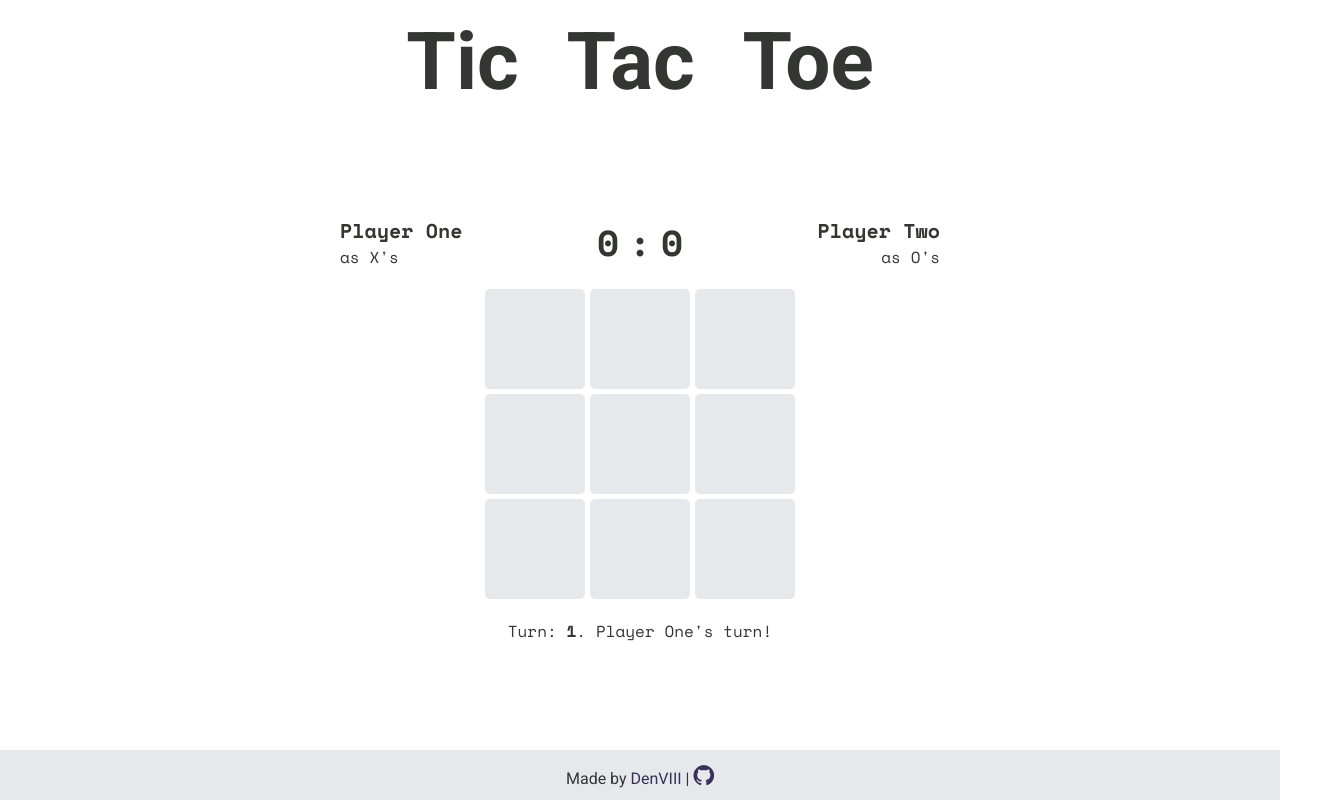
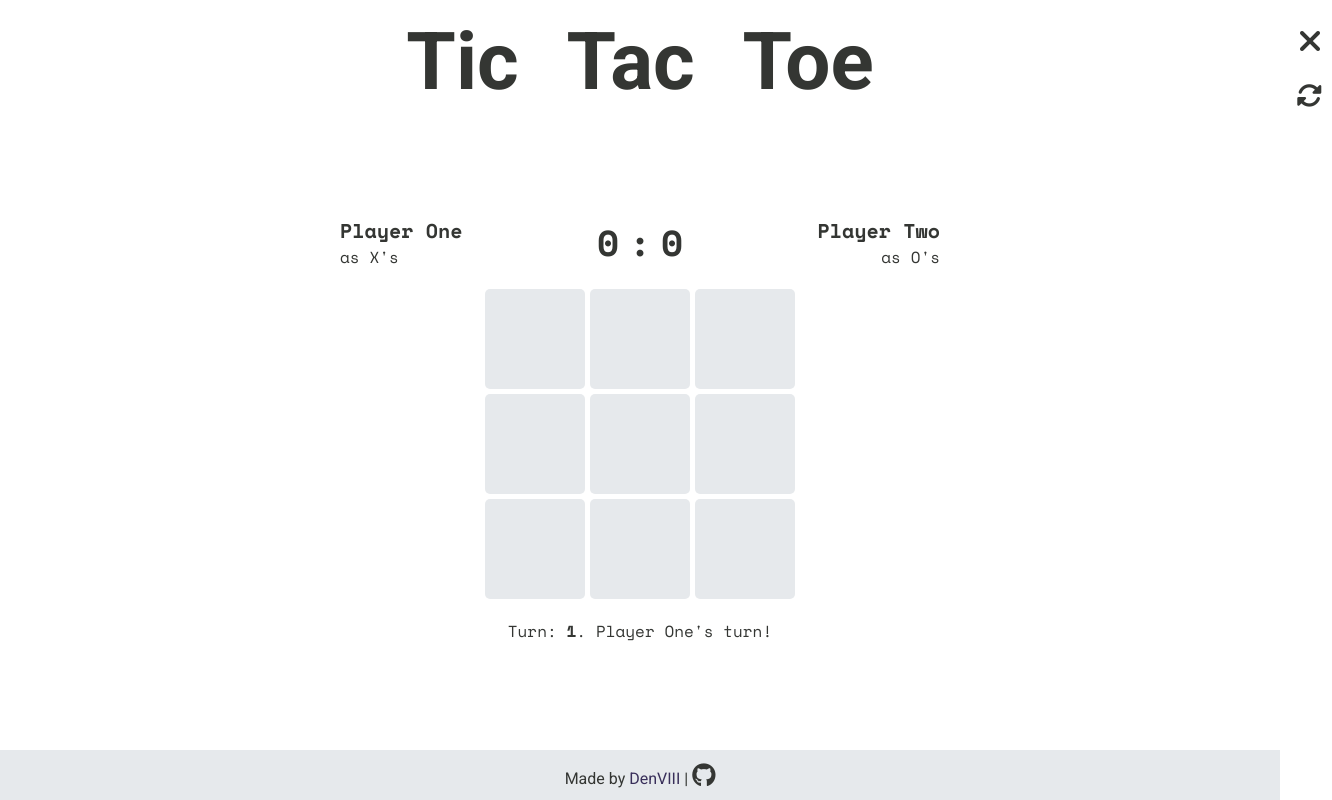
Before and after one commit to DenVIII/odin-tic-tac-toe-09, a plain HTML site: page index.html in a window 1280 px wide. Shown: the whole page, 1332 px wide, since content can reach past the window. Drawn offline with nearby package versions, Linux system fonts and the light colour scheme.

Commit message:
Add restart and end game btns to html Add styling and simple animation to this btns

```diff
--- a/index.html
+++ b/index.html
@@ -9,6 +9,7 @@
     <link href="https://fonts.googleapis.com/css2?family=Roboto:wght@400;700&family=Space+Mono:wght@400;700&display=swap" rel="stylesheet">
     <link rel="stylesheet" href="https://cdnjs.cloudflare.com/ajax/libs/font-awesome/4.7.0/css/font-awesome.min.css">
     <link rel="stylesheet" href="styles.css">
+    <script src="https://kit.fontawesome.com/780961b51a.js" crossorigin="anonymous"></script>
     <script src="script.js" defer></script>
 </head>
 <body>
@@ -22,6 +23,16 @@
             </div>
         </div>
     </div>
+    <section class="game-icons">
+        <div class="container">
+            <div class="icon-descr">End game?</div>
+            <button class="icon end"><i class="fa-solid fa-xmark"></i></button>
+        </div>
+        <div class="container">
+            <div class="icon-descr">Restart?</div>
+            <button class="icon restart"><i class="fa-solid fa-rotate color-black"></i></button>
+        </div>
+    </section>
     <section id="game-board">
         <div class="game-players">
             <div class="player one">
--- a/script.js
+++ b/script.js
@@ -329,7 +329,6 @@ function displayController() {
             crossLine(result)
             setTimeout(showGameResultScreen, 2000)
         }
-
     }
 
     function showGameResultScreen() {
--- a/styles.css
+++ b/styles.css
@@ -165,3 +165,58 @@ a {
     justify-content: center;
     align-items: center;
 }
+
+
+ /* End game / restart btns */
+
+.game-icons {
+    position: absolute;
+    top: 3%;
+    left: 65%;
+    pointer-events: none;
+}
+
+.game-icons>.container {
+    width: 500px;
+    pointer-events: none;
+}
+
+.icon {
+    position: relative;
+    right: 0%;
+    width: 150px;
+    height: 35px;
+    margin-left: auto;
+    font-size: 1.6em;
+    z-index: 1;
+    text-align: end;
+    padding-right: 10px;
+    background-color: white;
+    border: none;
+    border-radius: 20%;
+    pointer-events: auto;
+}
+
+.game-icons>.container:first-child>.icon {
+    font-size: 2em;
+}
+
+.icon-descr {
+    position: relative;
+    left: 70%;
+}
+
+.game-icons>.container:hover>.icon {
+    width: 50px;
+    transition: 0.8s;
+}
+
+.game-icons>.container:hover>.icon>i::before {
+    transition: 0.8s;
+    color: var(--accent-color);
+    font-size: 1.1em;
+}
+
+i::before {
+    color: var(--text-color);
+}
```
